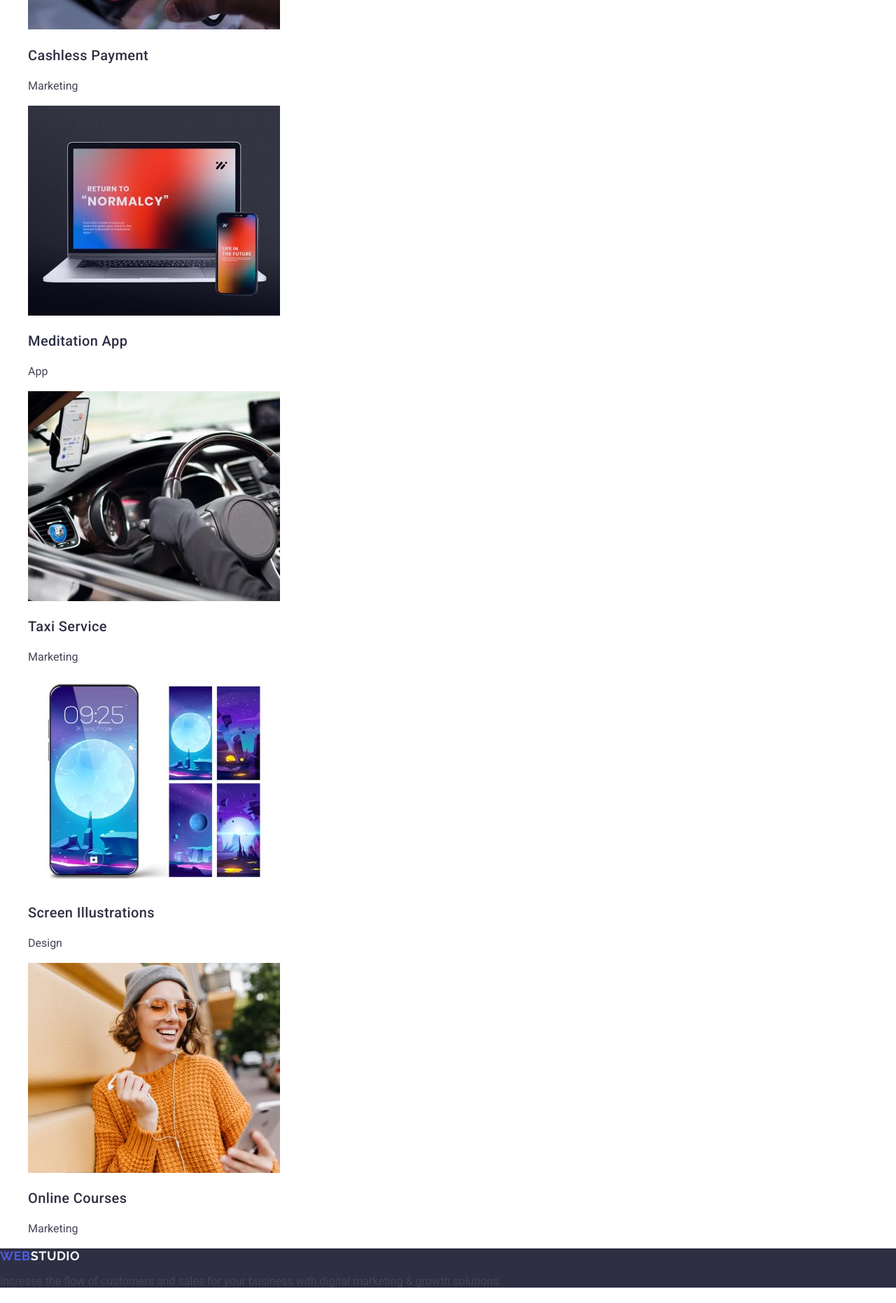
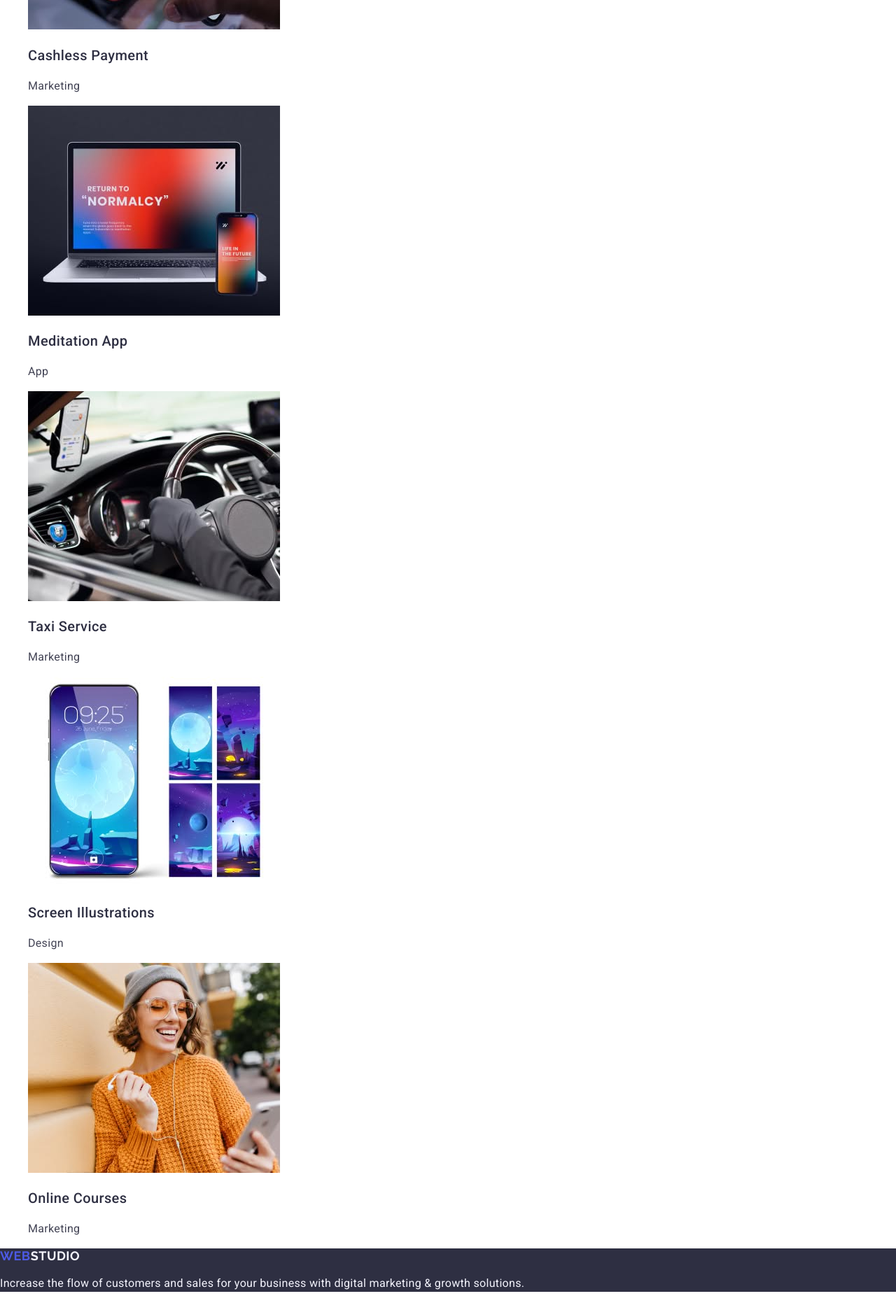
Before and after one commit to New4MAT/goit-markup-hw-02, a plain HTML site: page index.html in a window 1280 px wide. Shown: the part 3111-4973 px from the top of the page at 70% size. Drawn offline with nearby package versions, Linux system fonts and the light colour scheme.

Commit message:
changed problems

```diff
--- a/css/styles.css
+++ b/css/styles.css
@@ -207,7 +207,7 @@ address {
   letter-spacing: 0.03em;
   text-align: left;
 }
-.footer-decs {
+.footer-desc {
   color: #f4f4fd;
   line-height: 1.5;
   letter-spacing: 0.02em;
--- a/index.html
+++ b/index.html
@@ -165,7 +165,7 @@
               height="300"
             />
             <h3 class="subject portfolio-name">Banking App</h3>
-            <p class="desc portfolio-decs">App</p>
+            <p class="desc portfolio-desc">App</p>
           </li>
           <li class="portfolio-item">
             <img
@@ -176,7 +176,7 @@
               height="300"
             />
             <h3 class="subject portfolio-name">Cashless Payment</h3>
-            <p class="desc portfolio-decs">Marketing</p>
+            <p class="desc portfolio-desc">Marketing</p>
           </li>
           <li class="portfolio-item">
             <img
@@ -187,7 +187,7 @@
               height="300"
             />
             <h3 class="subject portfolio-name">Meditation App</h3>
-            <p class="desc portfolio-decs">App</p>
+            <p class="desc portfolio-desc">App</p>
           </li>
           <li class="portfolio-item">
             <img
@@ -198,7 +198,7 @@
               height="300"
             />
             <h3 class="subject portfolio-name">Taxi Service</h3>
-            <p class="desc portfolio-decs">Marketing</p>
+            <p class="desc portfolio-desc">Marketing</p>
           </li>
           <li class="portfolio-item">
             <img
@@ -209,7 +209,7 @@
               height="300"
             />
             <h3 class="subject portfolio-name">Screen Illustrations</h3>
-            <p class="desc portfolio-decs">Design</p>
+            <p class="desc portfolio-desc">Design</p>
           </li>
           <li class="portfolio-item">
             <img
@@ -220,7 +220,7 @@
               height="300"
             />
             <h3 class="subject portfolio-name">Online Courses</h3>
-            <p class="desc portfolio-decs">Marketing</p>
+            <p class="desc portfolio-desc">Marketing</p>
           </li>
         </ul>
       </section>
```
